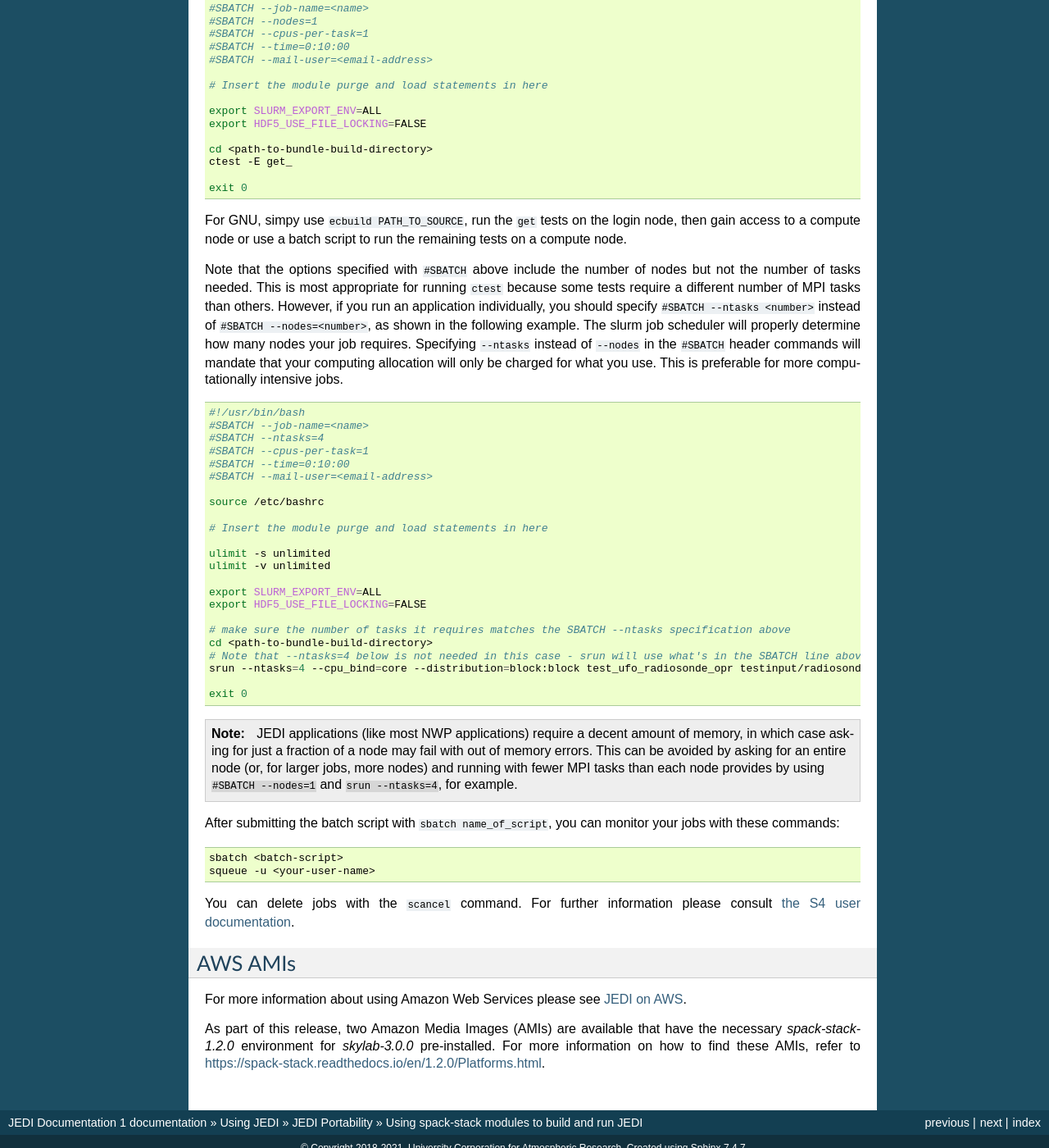
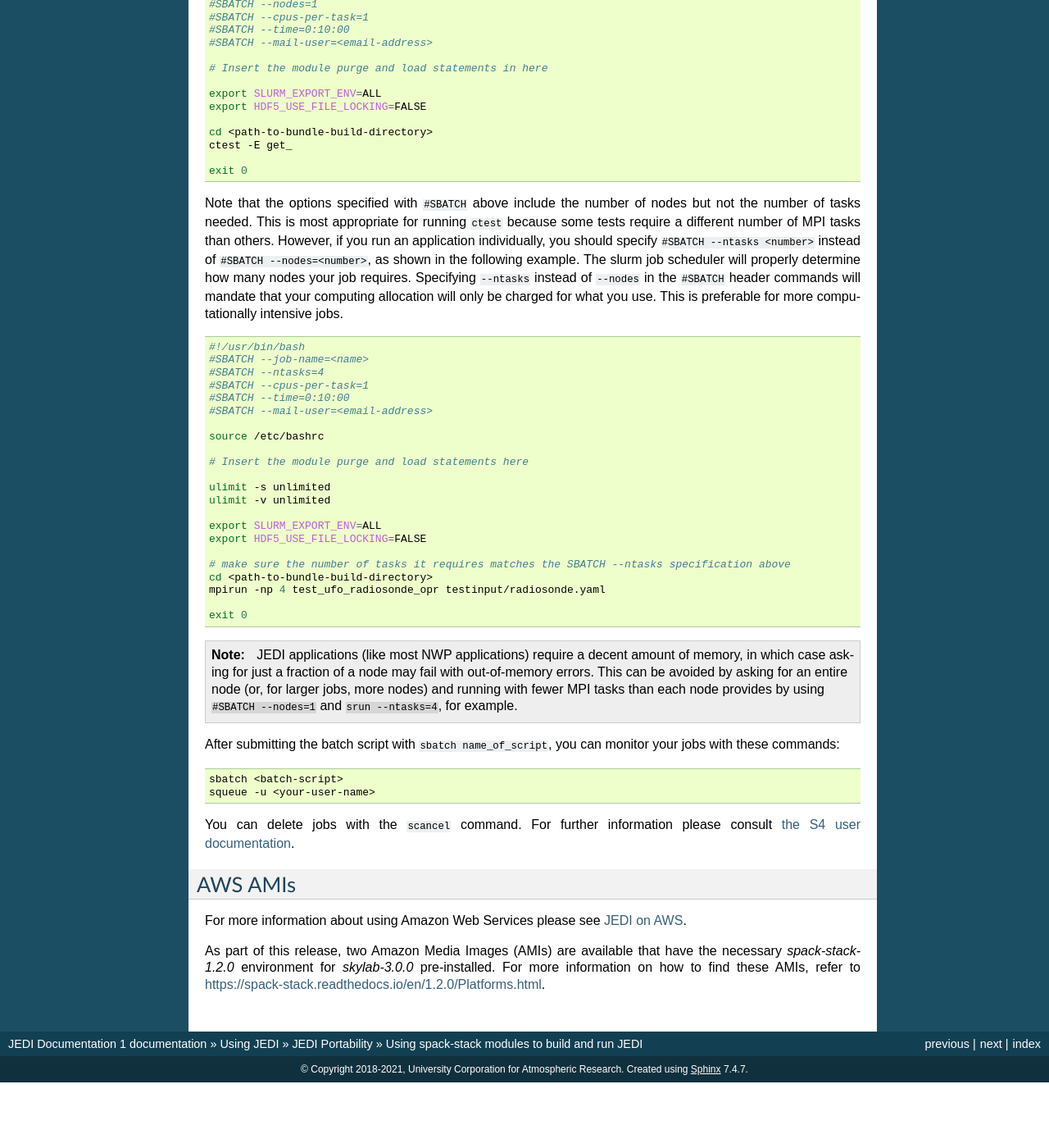
Before and after one commit to JCSDA/jedi-docs, a Sphinx documentation site: the page built from docs/using/jedi_environment/modules.rst, in a window 1280 px wide and 1400 px high, scrolled down 9284 px. Shown: the whole window at 82% size. Built offline with Sphinx 7.4.7, drawn with Linux system fonts in a browser that asks for light colours; after the commit the page ends 10604 px from its top, so only the background shows below that; some of the changed text lies outside the part shown.

Commit message:
A few adjustments for s4 modules (#556)
* adjusts for s4

* reviewers' comments

* rephrasing

```diff
--- a/docs/inside/jedi-components/ufo/qcfilters/obsfunctions/DrawValueFromFile.rst
+++ b/docs/inside/jedi-components/ufo/qcfilters/obsfunctions/DrawValueFromFile.rst
@@ -314,7 +314,7 @@
                method: bilinear
 
 Example 5 (trilinear interpolation)
-..................................
+...................................
 The following example shows the use of trilinear interpolation of three variables
 (latitude, longitude and air pressure). The interpolation is performed log-linearly
 in pressure. Any out-of-bounds values are set to the value of the relevant bound
--- a/docs/using/jedi_environment/modules.rst
+++ b/docs/using/jedi_environment/modules.rst
@@ -3,16 +3,9 @@
 Using spack-stack modules to build and run JEDI
 ===============================================
 
-The instructions in this section are specific to the use of spack-stack environment modules (``lmod/lua`` or ``tcl/tk``)
-for building and running JEDI applications. For general information on using spack-stack to build and run software,
-see the `spack-stack documentation <https://spack-stack.readthedocs.io/en/1.2.0>`_.
+The instructions in this section are specific to the use of spack-stack environment modules (``lmod/lua`` or ``tcl/tk``) for building and running JEDI applications. For general information on using spack-stack to build and run software, see the `spack-stack documentation <https://spack-stack.readthedocs.io/en/1.2.0>`_.
 
-One of the big advantages of spack-stack is that it automatically generates modules for all compiled packages and Python
-packages and works in exactly the same way on HPCs, on the cloud, and on a personal computer.
-Environment modules are available on basically all HPC systems and any modern macOS or Linux distribution,
-and are an easy and effective way to manage software libraries. There are two main flavors, the older ``tcl/tk`` modules
-and the newer ``lmod/lua`` modules, with the latter being superior and therefore preferred, if available.
-The two implementations share similar commands, such as:
+One of the big advantages of spack-stack is that it automatically generates modules for all compiled packages and Python packages and works in exactly the same way on HPCs, on the cloud, and on a personal computer. Environment modules are available on basically all HPC systems and any modern macOS or Linux distribution, and are an easy and effective way to manage software libraries. There are two main flavors, the older ``tcl/tk`` modules and the newer ``lmod/lua`` modules, with the latter being superior and therefore preferred, if available. The two implementations share similar commands, such as:
 
 .. code-block:: bash
 
@@ -31,30 +24,23 @@
 
 and handle module dependencies, conflicts, loading and unloading better than ``tcl/tk`` modules.
 
-For further information (and more commands) you can refer to
-the `Lmod <https://lmod.readthedocs.io/en/latest/010_user.html>`_
-and `Environment Modules <https://modules.readthedocs.io/en/latest/>`_ documentation.
+For further information (and more commands) you can refer to the `Lmod <https://lmod.readthedocs.io/en/latest/010_user.html>`_ and `Environment Modules <https://modules.readthedocs.io/en/latest/>`_ documentation.
 
-We currently offer spack-stack modules for JEDI on several HPC systems, as described below.
-Consult the appropriate section for instructions on how to access the JEDI modules on each system.
+We currently offer spack-stack modules for JEDI on several HPC systems, as described below. Consult the appropriate section for instructions on how to access the JEDI modules on each system.
 
-These modules provide all of the software libraries necessary to build and run JEDI.
-It is highly recommended that users start with a clean environment, i.e. that they do not load modules or modify
-search paths etc. in the automatically source `.bashrc`, `.bash_profile` etc. scripts.
-After loading the appropriate modules, users can proceed to :doc:`compile and run the JEDI bundle of
-their choice </using/building_and_running/building_jedi>`.
+These modules provide all of the software libraries necessary to build and run JEDI. It is highly recommended that users start with a clean environment, i.e. that they do not load modules or modify search paths etc. in the automatically source `.bashrc`, `.bash_profile` etc. scripts. After loading the appropriate modules, users can proceed to :doc:`compile and run the JEDI bundle of their choice </using/building_and_running/building_jedi>`.
 
 
 General Tips for HPC Systems
 ----------------------------
 
-Many HPC systems do not allow you to run MPI jobs from the login nodes.  So, after building JEDI, you'll have to run the tests either in batch mode through a job submission program such as :code:`slurm` via :code:`sbatch` directives, or by accessing a batch compute node interactively through a program such as :code:`salloc`.  Often these batch nodes do not have access to the internet; after you build JEDI, you may need to run the following command from a login node:
+Many HPC systems do not allow you to run MPI jobs from the login nodes. So, after building JEDI, you'll have to run the tests either in batch mode through a job submission program such as :code:`slurm` via :code:`sbatch` directives, or by accessing a batch compute node interactively through a program such as :code:`salloc`. Often these batch nodes do not have access to the internet; after you build JEDI, you may need to run the following command from a login node:
 
 .. code-block:: bash
 
     ctest -R get_
 
-This runs several tests. The purpose of these tests is to download data files from the cloud that are then used by many of the other tests.  If the :code:`get_*` tests are successful, then the data was downloaded successfully and you can proceed to run the remainder of the tests in batch using :code:`sbatch`, :code:`salloc`, or the equivalent process management command on your system.
+This runs several tests. The purpose of these tests is to download data files from the cloud that are then used by many of the other tests. If the :code:`get_*` tests are successful, then the data was downloaded successfully and you can proceed to run the remainder of the tests in batch using :code:`sbatch`, :code:`salloc`, or the equivalent process management command on your system.
 
 
 Orion
@@ -109,9 +95,7 @@
     ecbuild <path-to-bundle>
     make -j4
 
-The next step is to run ctests. We do not recommand running the ctests on login nodes because of the computational requirements of these tests. Instead you can submit ctests
-as a batch job or use an interactive node.
-Here is a sample `slurm <https://slurm.schedmd.com/>`_ batch script for running ctest. Note that you will need to add appropriate :code:`#SBATCH` directives for specifying a computing account, quality of service, job partition, and so on; please consult `the Orion Usage and Guidelines documentation <https://intranet.hpc.msstate.edu/helpdesk/resource-docs/cluster_guide.php#orion-use>`_.
+The next step is to run ctests. We do not recommand running the ctests on login nodes because of the computational requirements of these tests. Instead you can submit ctests as a batch job or use an interactive node. Here is a sample `slurm <https://slurm.schedmd.com/>`_ batch script for running ctest. Note that you will need to add appropriate :code:`#SBATCH` directives for specifying a computing account, quality of service, job partition, and so on; please consult `the Orion Usage and Guidelines documentation <https://intranet.hpc.msstate.edu/helpdesk/resource-docs/cluster_guide.php#orion-use>`_.
 
 .. code-block:: bash
 
@@ -180,8 +164,7 @@
 
 You can delete jobs with the :code:`scancel` command.  For further information please consult `the Orion Cluster Computing Basics documentation <https://intranet.hpc.msstate.edu/helpdesk/resource-docs/clusters_getting_started.php>`_.
 
-An alternative to using the batch script is to request an interactive session on Orion and run the ctests there.
-To request an interactive session you can run:
+An alternative to using the batch script is to request an interactive session on Orion and run the ctests there. To request an interactive session you can run:
 
 .. code-block:: bash
 
@@ -424,7 +407,7 @@
 
    Please do not use too many threads to speed up the compilation, Casper system administrator might terminate your login node.
 
-The system configuration on Casper will not allow you to run mpi jobs from the login node.  If you try to run :code:`ctest` from here, the mpi tests will fail.  To run the jedi unit tests you will have to either submit a batch job or request an interactive session with :code:`execcasper`. Invoking it without an argument will start an interactive shell on the *first available HTC node*. The default wall-clock time is 6 hours. To use another type of node, include a `select` statement specifying the resources you need. The :code:`execcasper` command accepts all ``PBS`` flags and resource specifications as detailed by ``man qsub``. The following is a sample batch script to run the unit tests for ``ufo-bundle``.  Note that some ctests require up to 24 MPI tasks.
+The system configuration on Casper will not allow you to run mpi jobs from the login node. If you try to run :code:`ctest` from here, the mpi tests will fail. To run the jedi unit tests you will have to either submit a batch job or request an interactive session with :code:`execcasper`. Invoking it without an argument will start an interactive shell on the *first available HTC node*. The default wall-clock time is 6 hours. To use another type of node, include a `select` statement specifying the resources you need. The :code:`execcasper` command accepts all ``PBS`` flags and resource specifications as detailed by ``man qsub``. The following is a sample batch script to run the unit tests for ``ufo-bundle``. Note that some ctests require up to 24 MPI tasks.
 
 .. code-block:: bash
 
@@ -454,7 +437,7 @@
 
 S4 is the **Satellite Simulations and Data Assimilation Studies** supercomputer located at the University of Wisconsin-Madison's Space Science and Engineering Center.
 
-S4 uses the `slurm <https://slurm.schedmd.com/>`_ task manager for parallel mpi jobs.  Though some slurm implementations allow you to use the usual mpi job scripts :code:`mpirun` or :code:`mpiexec`, these may not function properly on S4.  Instead, you are advised to use the slurm run script :code:`srun`.
+Although S4 uses the `slurm <https://slurm.schedmd.com/>`_ task manager for parallel mpi jobs, users are advised to use :code:`mpirun` or :code:`mpiexec` instead of the slurm run script :code:`srun` due to problems with the mpich library with slurm.
 
 Once logged into S4, you must then log into s4-submit to load the spack-stack modules to build and run JEDI.
 
@@ -506,11 +489,11 @@
    module load jedi-ewok-env/1.0.0
    module load soca-env/1.0.0
 
-For Intel, use
+For Intel and GNU, use
 
 .. code-block:: bash
 
-   ecbuild -DCMAKE_CROSSCOMPILING_EMULATOR="/usr/bin/srun;-n;1" -DMPIEXEC_EXECUTABLE="/usr/bin/srun" -DMPIEXEC_NUMPROC_FLAG="-n" PATH_TO_SOURCE
+   ecbuild PATH_TO_SOURCE
 
 After building, you will want to run the ``get`` tests from the login node to download the test data:
 
@@ -518,7 +501,7 @@
 
     ctest -R get_
 
-You can run the remaining tests from the login node, because ``srun`` will dispatch them on a compute node.  You can also run them interactively on a compute node after running
+You can run the remaining tests from the login node, because ``mpiexec``/``mpirun`` will dispatch them on a compute node.  You can also run them interactively on a compute node after running
 
 .. code-block:: bash
 
@@ -545,8 +528,6 @@
 
    exit 0
 
-For GNU, simpy use ``ecbuild PATH_TO_SOURCE``, run the ``get`` tests on the login node, then gain access to a compute node or use a batch script to run the remaining tests on a compute node.
-
 Note that the options specified with ``#SBATCH`` above include the number of nodes but not the number of tasks needed.  This is most appropriate for running ``ctest`` because some tests require a different number of MPI tasks than others. However, if you run an application individually, you should specify ``#SBATCH --ntasks <number>`` instead of ``#SBATCH --nodes=<number>``, as shown in the following example.  The slurm job scheduler will properly determine how many nodes your job requires. Specifying ``--ntasks`` instead of ``--nodes`` in the ``#SBATCH`` header commands will mandate that your computing allocation will only be charged for what you use.  This is preferable for more computationally intensive jobs.
 
 .. code-block:: bash
@@ -560,7 +541,7 @@
 
    source /etc/bashrc
 
-   # Insert the module purge and load statements in here
+   # Insert the module purge and load statements here
 
    ulimit -s unlimited
    ulimit -v unlimited
@@ -570,13 +551,12 @@
 
    # make sure the number of tasks it requires matches the SBATCH --ntasks specification above
    cd <path-to-bundle-build-directory>
-   # Note that --ntasks=4 below is not needed in this case - srun will use what's in the SBATCH line above
-   srun --ntasks=4 --cpu_bind=core --distribution=block:block test_ufo_radiosonde_opr testinput/radiosonde.yaml
+   mpirun -np 4 test_ufo_radiosonde_opr testinput/radiosonde.yaml
 
    exit 0
 
 .. note::
-   JEDI applications (like most NWP applications) require a decent amount of memory, in which case asking for just a fraction of a node may fail with out of memory errors. This can be avoided by asking for an entire node (or, for larger jobs, more nodes) and running with fewer MPI tasks than each node provides by using ``#SBATCH --nodes=1`` and ``srun --ntasks=4``, for example.
+   JEDI applications (like most NWP applications) require a decent amount of memory, in which case asking for just a fraction of a node may fail with out-of-memory errors. This can be avoided by asking for an entire node (or, for larger jobs, more nodes) and running with fewer MPI tasks than each node provides by using ``#SBATCH --nodes=1`` and ``srun --ntasks=4``, for example.
 
 After submitting the batch script with :code:`sbatch name_of_script`, you can monitor your jobs with these commands:
 
@@ -591,6 +571,4 @@
 --------
 For more information about using Amazon Web Services please see :doc:`JEDI on AWS <./cloud/index>`.
 
-As part of this release, two Amazon Media Images (AMIs) are available that have the necessary `spack-stack-1.2.0` environment
-for `skylab-3.0.0` pre-installed. For more information on how to find these AMIs,
-refer to https://spack-stack.readthedocs.io/en/1.2.0/Platforms.html.
+As part of this release, two Amazon Media Images (AMIs) are available that have the necessary `spack-stack-1.2.0` environment for `skylab-3.0.0` pre-installed. For more information on how to find these AMIs, refer to https://spack-stack.readthedocs.io/en/1.2.0/Platforms.html.
```
